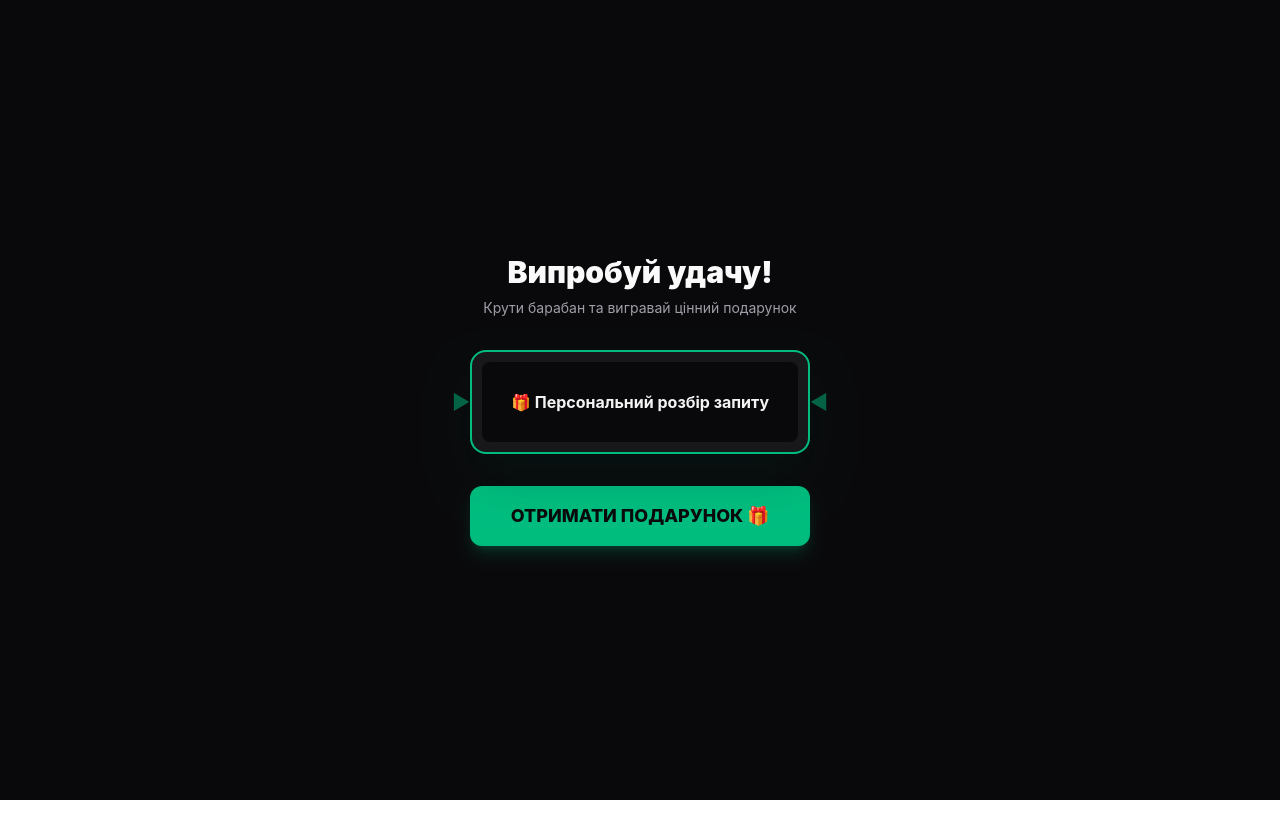
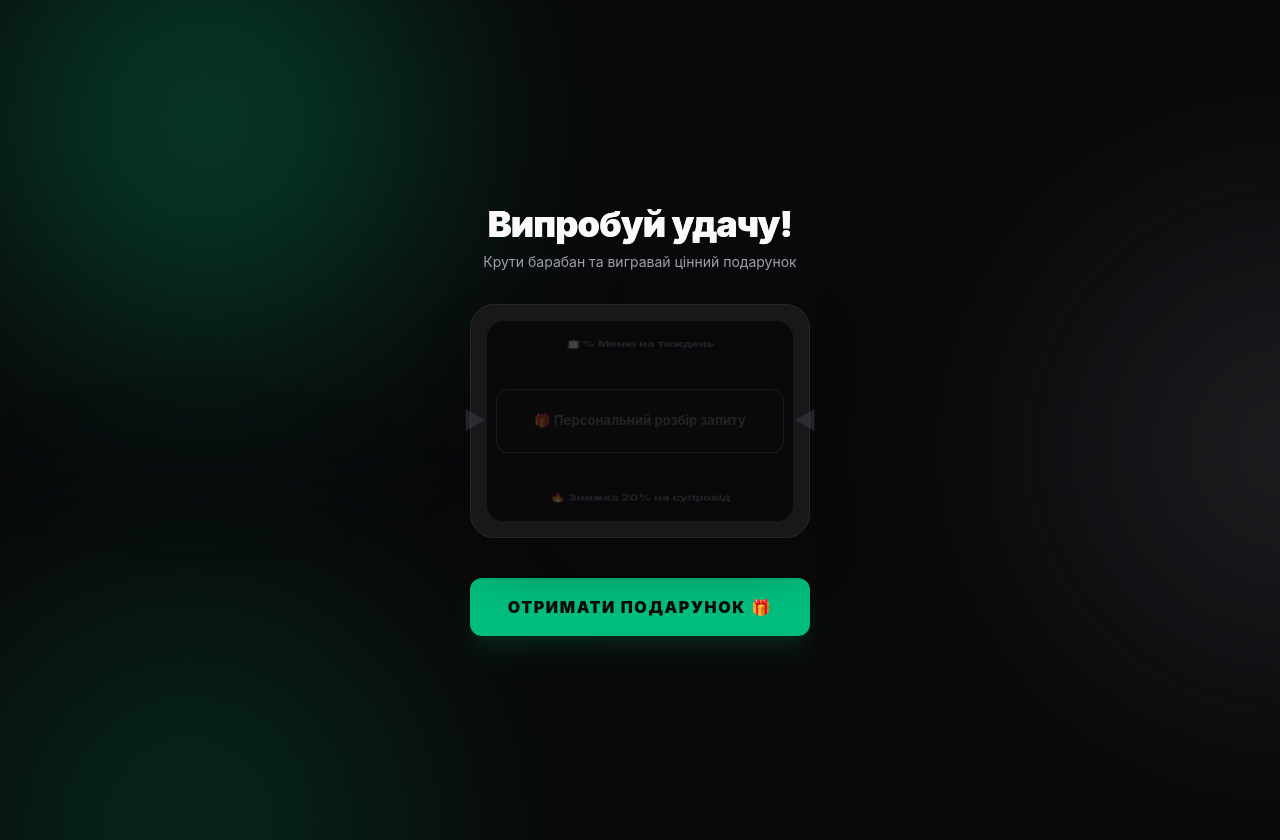
Before and after one commit to LevinIgor/Roulette, a Vue app: page / in a window 1280 px wide. Before the commit the page ends 800 px from the top, so only its background shows below. Built offline with nearby package versions, Linux system fonts and the light colour scheme.

Commit message:
Refactor layout structure in App.vue and vRouletteStep.vue, enhance animations, and update Instagram link in vEndStep.vue

```diff
--- a/index.html
+++ b/index.html
@@ -11,10 +11,10 @@
     <title>Vite App</title>
   </head>
   <body>
-    <div id="app"></div>
     <script
       type="module"
       src="/src/styles/main.css"></script>
+    <div id="app"></div>
     <script
       type="module"
       src="/src/main.js"></script>
--- a/src/App.vue
+++ b/src/App.vue
@@ -20,8 +20,9 @@ async function handleFormComplete(answers) {
     is_solvent: isSolvent,
   };
 
+  currentStep.value = "end";
+
   try {
-    // ⚠️ АДРЕСА МАЄ БУТИ САМЕ ТАКОЮ (відносною):
     const response = await fetch("/api/send-to-manychat", {
       method: "POST",
       headers: {
@@ -35,18 +36,60 @@ async function handleFormComplete(answers) {
   } catch (error) {
     console.error("Помилка відправки:", error);
   }
-
-  currentStep.value = "end";
 }
 </script>
 
 <template>
   <div
-    class="min-h-screen bg-zinc-950 text-zinc-50 flex flex-col justify-center items-center px-4 py-6 font-sans select-none"
+    class="flex flex-col items-center p-5 text-center select-none relative w-full min-h-screen justify-center bg-zinc-950 overflow-hidden"
   >
-    <vRouletteStep v-if="currentStep === 'roulette'" @on-complete="currentStep = 'prize'" />
-    <vPrizeStep v-else-if="currentStep === 'prize'" @on-complete="currentStep = 'form'" />
-    <vFormStep v-else-if="currentStep === 'form'" @on-complete="handleFormComplete" />
-    <vEndStep v-else-if="currentStep === 'end'" />
+    <div class="absolute inset-0 pointer-events-none overflow-hidden z-0 bg-zinc-950">
+      <div
+        class="absolute -top-32 -left-20 w-96 h-96 bg-emerald-500/25 rounded-full blur-[90px] animate-blob transform-gpu"
+      ></div>
+
+      <div
+        class="absolute top-1/4 -right-32 w-96 h-96 bg-zinc-700/40 rounded-full blur-[110px] animate-blob animation-delay-2000 transform-gpu"
+      ></div>
+
+      <div
+        class="absolute -bottom-32 -left-20 w-96 h-96 bg-emerald-600/20 rounded-full blur-[100px] animate-blob animation-delay-4000 transform-gpu"
+      ></div>
+    </div>
+
+    <div class="relative z-10 w-full flex flex-col items-center min-h-full">
+      <vRouletteStep v-if="currentStep === 'roulette'" @on-complete="currentStep = 'prize'" />
+      <vPrizeStep v-else-if="currentStep === 'prize'" @on-complete="currentStep = 'form'" />
+      <vFormStep v-else-if="currentStep === 'form'" @on-complete="handleFormComplete" />
+      <vEndStep v-else-if="currentStep === 'end'" />
+    </div>
   </div>
 </template>
+
+<style scoped>
+/* Додаємо вказівку для браузера, що ці елементи будуть постійно рухатися */
+.animate-blob {
+  will-change: transform;
+  animation: blob-animation 12s infinite alternate ease-in-out;
+}
+
+@keyframes blob-animation {
+  0% {
+    transform: translate(0px, 0px) scale(1);
+  }
+  50% {
+    /* Робимо рух більш помітним — зсув на 40-60 пікселів */
+    transform: translate(100px, 60px) scale(1.2);
+  }
+  100% {
+    transform: translate(-150px, -40px) scale(0.9);
+  }
+}
+
+.animation-delay-2000 {
+  animation-delay: 1s;
+}
+.animation-delay-4000 {
+  animation-delay: 1s;
+}
+</style>
--- a/src/components/steps/vEndStep.vue
+++ b/src/components/steps/vEndStep.vue
@@ -2,7 +2,7 @@
 <script setup>
 // Замени 'твой_ник_инсты' на реальный юзернейм твоего аккаунта.
 // Эта ссылка заставит приложение Instagram на телефоне сразу открыть Директ с тобой.
-const instaDirectUrl = "https://ig.me/m/твой_ник_инсты";
+const instaDirectUrl = "https://ig.me/m/n_nutriition";
 </script>
 
 <template>
--- a/src/components/steps/vRouletteStep.vue
+++ b/src/components/steps/vRouletteStep.vue
@@ -1,54 +1,49 @@
-<!-- src/components/VerticalDrum.vue -->
 <script setup>
-import { ref, onMounted, computed } from "vue";
+import { ref, computed } from "vue";
 
 const emits = defineEmits(["on-complete"]);
 
 const isSpinning = ref(false);
-const showWinnerEffects = ref(false); // Новий стан для активації святкових ефектів
-const offset = ref(0);
-const itemHeight = 80;
+const showWinnerEffects = ref(false);
+const rotationX = ref(0);
 
 const SPIN_DURATION = 4000;
-const SPIN_LOOPS = 8;
+const SPIN_LOOPS = 6; // Скільки разів колесо прокрутиться на 360 градусів
 
 const basePrizes = [
   { id: "consult", text: "🎁 Персональний розбір запиту" },
-  { id: "menu", text: "📋 Меню на тиждень" },
+  { id: "menu", text: "📋% Меню на тиждень" },
   { id: "checkup", text: "🔬 Список аналізів для чек-апу" },
   { id: "kbzhu", text: "📊 Розрахунок ваших КБЖВ" },
   { id: "stress", text: "🧠 Урок про стрес" },
   { id: "weightloss", text: "🍏 Лекція про схуднення" },
   { id: "workout", text: "💪 Програма тренувань" },
-  { id: "discount", text: "🔥 Знижка 20% на індивідуальний супровід" },
+  { id: "discount", text: "🔥 Знижка 20% на супровід" },
 ];
 
-const repeatedPrizes = ref([]);
 const cssDuration = computed(() => `${SPIN_DURATION / 1000}s`);
 
-onMounted(() => {
-  for (let i = 0; i < SPIN_LOOPS; i++) {
-    repeatedPrizes.value.push(...basePrizes);
-  }
-});
-
-const spinDrum = async () => {
+const spinDrum = () => {
   if (isSpinning.value) return;
   isSpinning.value = true;
-  showWinnerEffects.value = false; // Скидаємо ефекти перед новим стартом
+  showWinnerEffects.value = false;
 
+  // Нам потрібно, щоб виграв "consult". Він стоїть першим (індекс 0).
   const mainPrizeIndex = basePrizes.findIndex((p) => p.id === "consult");
-  const targetIndex = repeatedPrizes.value.length - basePrizes.length + mainPrizeIndex;
+  const degreesPerItem = 360 / basePrizes.length; // 45 градусів на кожен елемент
 
-  offset.value = targetIndex * itemHeight;
+  // Кінцева точка: повні оберти + ідеальне вирівнювання на цільовий приз
+  const targetDegrees = 360 * SPIN_LOOPS + mainPrizeIndex * degreesPerItem;
+
+  // Крутимо в мінус, щоб барабан котився зверху вниз на користувача
+  rotationX.value = -targetDegrees;
 
   setTimeout(async () => {
     isSpinning.value = false;
-    showWinnerEffects.value = true; // 🔥 Вмикаємо салют та сяйво в момент зупинки!
+    showWinnerEffects.value = true;
 
-    // Подовжуємо паузу до 1.5 секунди, щоб користувач насолодився моментом виграшу
-    await new Promise((resolve) => setTimeout(resolve, 1500));
-
+    // Робимо паузу, щоб людина побачила ефекти виграшу
+    await new Promise((resolve) => setTimeout(resolve, 1800));
     emits("on-complete");
   }, SPIN_DURATION);
 };
@@ -56,71 +51,84 @@ const spinDrum = async () => {
 
 <template>
   <div
-    class="flex flex-col items-center p-5 text-center select-none relative w-full max-w-md mx-auto"
+    class="flex flex-col items-center p-5 text-center select-none relative w-full max-w-md mx-auto min-h-screen justify-center"
   >
-    <h1 class="text-3xl font-black text-zinc-50 mb-2">Випробуй удачу!</h1>
-    <p class="text-zinc-400 text-sm mb-8">Крути барабан та вигравай цінний подарунок</p>
+    <div class="transition-all duration-500" :class="{ 'scale-95 opacity-30': isSpinning }">
+      <h1
+        class="text-4xl font-black text-zinc-50 mb-2 tracking-tight bg-gradient-to-b from-zinc-50 to-zinc-400 bg-clip-text text-transparent"
+      >
+        Випробуй удачу!
+      </h1>
+      <p class="text-zinc-400 text-sm mb-8">Крути барабан та вигравай цінний подарунок</p>
+    </div>
 
-    <!-- ГОЛОВНИЙ КОНТЕЙНЕР БАРАБАНА -->
     <div
       :class="
         showWinnerEffects
-          ? 'border-emerald-400 shadow-[0_0_50px_rgba(16,185,129,0.4)] scale-[1.02]'
-          : 'border-emerald-500 shadow-emerald-950/30'
+          ? 'border-emerald-400 shadow-[0_0_60px_rgba(16,185,129,0.35)] scale-[1.03]'
+          : 'border-zinc-800 shadow-zinc-950/90'
       "
-      class="relative w-full max-w-85 bg-zinc-900 border-2 p-2.5 rounded-2xl shadow-2xl transition-all duration-500 ease-out z-10"
+      class="relative w-full max-w-85 bg-zinc-900 border p-4 rounded-3xl shadow-2xl transition-all duration-700 ease-out z-10"
     >
-      <!-- ДЕКОРАТИВНІ СВЯТКОВІ ЕЛЕМЕНТИ (ВИЛІТАЮТЬ ПРИ ВИГРАШІ) -->
-      <div v-if="showWinnerEffects" class="absolute inset-0 pointer-events-none z-20">
-        <span class="absolute -top-12 -left-6 text-3xl animate-pop-1">🎉</span>
-        <span class="absolute -top-10 -right-8 text-4xl animate-pop-2">✨</span>
-        <span class="absolute -bottom-10 -left-8 text-3xl animate-pop-3">🔥</span>
-        <span class="absolute -bottom-12 -right-6 text-4xl animate-pop-4">🌟</span>
+      <div v-if="showWinnerEffects" class="absolute inset-0 pointer-events-none z-30">
+        <span class="absolute top-0 left-0 text-4xl animate-pop-1">🎉</span>
+        <span class="absolute top-0 right-0 text-4xl animate-pop-2">✨</span>
+        <span class="absolute bottom-0 left-0 text-4xl animate-pop-3">🔥</span>
+        <span class="absolute bottom-0 right-0 text-4xl animate-pop-4">🌟</span>
       </div>
 
-      <!-- Бічні маркери-стрілочки (блимають червоним/зеленим під час виграшу) -->
       <div
-        :class="showWinnerEffects ? 'text-emerald-400 scale-125' : 'text-emerald-500 animate-pulse'"
-        class="absolute -left-5 top-1/2 -translate-y-1/2 text-xl transition-all duration-300"
+        :class="showWinnerEffects ? 'text-emerald-400 scale-130' : 'text-zinc-700 animate-pulse'"
+        class="absolute -left-2 top-1/2 -translate-y-1/2 text-2xl transition-all duration-300 z-20 font-black"
       >
         ▶
       </div>
       <div
-        :class="showWinnerEffects ? 'text-emerald-400 scale-125' : 'text-emerald-500 animate-pulse'"
-        class="absolute -right-5 top-1/2 -translate-y-1/2 text-xl transition-all duration-300"
+        :class="showWinnerEffects ? 'text-emerald-400 scale-130' : 'text-zinc-700 animate-pulse'"
+        class="absolute -right-2 top-1/2 -translate-y-1/2 text-2xl transition-all duration-300 z-20 font-black"
       >
         ◀
       </div>
 
-      <!-- ВІКОНЦЕ ПЕРЕГЛЯДУ ПРИЗУ -->
       <div
         :class="
           showWinnerEffects
-            ? 'bg-emerald-950/20 border border-emerald-500/30 animate-winner-bounce'
-            : 'bg-zinc-950 border-transparent'
+            ? 'bg-emerald-500/5 border-emerald-500/20'
+            : 'bg-zinc-950 border-zinc-950'
         "
-        class="overflow-hidden rounded-lg relative transition-all duration-300"
-        :style="{ height: itemHeight + 'px' }"
+        class="rounded-2xl relative transition-all duration-500 border h-[200px] flex items-center justify-center viewport-3d"
       >
         <div
-          class="flex flex-col will-change-transform"
+          class="absolute inset-x-0 top-0 h-14 bg-gradient-to-b from-zinc-950 via-zinc-950/90 to-transparent pointer-events-none z-20 rounded-t-2xl"
+        ></div>
+        <div
+          class="absolute inset-x-0 bottom-0 h-14 bg-gradient-to-t from-zinc-950 via-zinc-950/90 to-transparent pointer-events-none z-20 rounded-b-2xl"
+        ></div>
+
+        <div
+          class="absolute inset-x-2 h-16 top-1/2 -translate-y-1/2 border border-zinc-800/60 bg-zinc-900/10 pointer-events-none rounded-xl z-10"
+          :class="{ 'border-emerald-500/30 bg-emerald-500/5': showWinnerEffects }"
+        ></div>
+
+        <div
+          class="wheel-3d will-change-transform"
           :style="{
-            transform: `translateY(-${offset}px)`,
+            transform: `rotateX(${rotationX}deg)`,
             transition: isSpinning
-              ? `transform ${cssDuration} cubic-bezier(0.1, 0.8, 0.1, 1)`
+              ? `transform ${cssDuration} cubic-bezier(0.15, 0.85, 0.15, 1)`
               : 'none',
           }"
         >
           <div
-            v-for="(prize, index) in repeatedPrizes"
-            :key="index"
+            v-for="(prize, index) in basePrizes"
+            :key="prize.id"
             :class="
               showWinnerEffects && prize.id === 'consult'
-                ? 'text-emerald-400 font-black'
-                : 'text-zinc-100'
+                ? 'text-emerald-400 font-black text-sm sm:text-base opacity-100'
+                : 'text-zinc-500 font-bold text-xs opacity-25'
             "
-            class="text-center text-sm sm:text-base font-bold flex items-center justify-center px-2 transition-colors duration-300"
-            :style="{ height: itemHeight + 'px' }"
+            class="item-3d text-center"
+            :style="{ transform: `rotateX(${index * 45}deg) translateZ(102px)` }"
           >
             {{ prize.text }}
           </div>
@@ -128,98 +136,125 @@ const spinDrum = async () => {
       </div>
     </div>
 
-    <!-- КНОПКА ЗАПУСКУ -->
     <button
       @click="spinDrum"
       :disabled="isSpinning || showWinnerEffects"
-      class="mt-8 w-full max-w-85 py-4 text-lg font-extrabold rounded-xl transition-all duration-200 active:scale-[0.98] disabled:bg-zinc-800 disabled:text-zinc-600 disabled:cursor-not-allowed bg-emerald-500 text-zinc-950 hover:bg-emerald-400 shadow-lg shadow-emerald-500/20"
+      class="mt-10 w-full max-w-85 py-4 text-base font-black rounded-xl transition-all duration-300 active:scale-[0.97] disabled:bg-zinc-900 disabled:text-zinc-700 disabled:border-zinc-800 border border-transparent disabled:cursor-not-allowed bg-emerald-500 text-zinc-950 hover:bg-emerald-400 shadow-xl shadow-emerald-500/10 uppercase tracking-widest relative overflow-hidden group"
     >
-      <span v-if="isSpinning">Барабан крутиться...</span>
-      <span v-else-if="showWinnerEffects">ВІТАЄМО З ВИГРАШЕМ! 🥳</span>
+      <span
+        class="absolute inset-0 w-full h-full bg-gradient-to-r from-transparent via-white/20 to-transparent -translate-x-full group-hover:animate-shine"
+      ></span>
+      <span v-if="isSpinning">Очікуйте...</span>
+      <span v-else-if="showWinnerEffects">ВІТАЄМО! 🥳</span>
       <span v-else>ОТРИМАТИ ПОДАРУНОК 🎁</span>
     </button>
   </div>
 </template>
 
 <style scoped>
-/* Анімація поштовху виграшного віконця */
-@keyframes winnerBounce {
-  0%,
+/* Створення глибини перспективи */
+.viewport-3d {
+  perspective: 1200px;
+  transform-style: preserve-3d;
+}
+
+/* Барабан, який обертає верстви у 3D */
+.wheel-3d {
+  position: relative;
+  width: 100%;
+  height: 64px;
+  transform-style: preserve-3d;
+}
+
+/* Елемент циліндра */
+.item-3d {
+  position: absolute;
+  inset: 0;
+  width: 100%;
+  height: 64px;
+  display: flex;
+  align-items: center;
+  justify-content: center;
+  padding: 0 16px;
+  /* Ховаємо елементи, коли вони йдуть на задню стінку барабана */
+  backface-visibility: hidden;
+  -webkit-backface-visibility: hidden;
+}
+
+/* Відблиск на кнопці */
+@keyframes shine {
   100% {
-    transform: scale(1);
-  }
-  50% {
-    transform: scale(1.05);
+    transform: translateX(100%);
   }
 }
-.animate-winner-bounce {
-  animation: winnerBounce 0.6s cubic-bezier(0.25, 1, 0.5, 1) 2;
+.group-hover\:animate-shine:hover {
+  animation: shine 0.8s ease-out;
 }
 
-/* Кастомні мікро-анімації вилітаючих емоджі (святковий вибух) */
-@keyframes popLeftTop {
+/* Анімації конфеті */
+@keyframes popLT {
   0% {
     transform: translate(0, 0) scale(0);
     opacity: 0;
   }
-  50% {
+  25% {
     opacity: 1;
   }
   100% {
-    transform: translate(-20px, -25px) scale(1.3) rotate(-15deg);
-    opacity: 1;
+    transform: translate(-140px, -150px) scale(1.5) rotate(-30deg);
+    opacity: 0;
   }
 }
-@keyframes popRightTop {
+@keyframes popRT {
   0% {
     transform: translate(0, 0) scale(0);
     opacity: 0;
   }
-  50% {
+  25% {
     opacity: 1;
   }
   100% {
-    transform: translate(20px, -25px) scale(1.3) rotate(15deg);
-    opacity: 1;
+    transform: translate(140px, -150px) scale(1.5) rotate(30deg);
+    opacity: 0;
   }
 }
-@keyframes popLeftBottom {
+@keyframes popLB {
   0% {
     transform: translate(0, 0) scale(0);
     opacity: 0;
   }
-  50% {
+  25% {
     opacity: 1;
   }
   100% {
-    transform: translate(-20px, 25px) scale(1.3) rotate(-10deg);
-    opacity: 1;
+    transform: translate(-140px, 150px) scale(1.5) rotate(-20deg);
+    opacity: 0;
   }
 }
-@keyframes popRightBottom {
+@keyframes popRB {
   0% {
     transform: translate(0, 0) scale(0);
     opacity: 0;
   }
-  50% {
+  25% {
     opacity: 1;
   }
   100% {
-    transform: translate(20px, 25px) scale(1.3) rotate(10deg);
-    opacity: 1;
+    transform: translate(140px, 150px) scale(1.5) rotate(20deg);
+    opacity: 0;
   }
 }
 
 .animate-pop-1 {
-  animation: popLeftTop 0.5s cubic-bezier(0.175, 0.885, 0.32, 1.275) forwards;
+  animation: popLT 0.8s cubic-bezier(0.1, 0.8, 0.3, 1) forwards;
 }
 .animate-pop-2 {
-  animation: popRightTop 0.5s cubic-bezier(0.175, 0.885, 0.32, 1.275) forwards;
+  animation: popRT 0.8s cubic-bezier(0.1, 0.8, 0.3, 1) forwards;
 }
 .animate-pop-3 {
-  animation: popLeftBottom 0.5s cubic-bezier(0.175, 0.885, 0.32, 1.275) forwards;
+  animation: popLB 0.8s cubic-bezier(0.1, 0.8, 0.3, 1) forwards;
 }
 .animate-pop-4 {
-  animation: popRightBottom 0.5s cubic-bezier(0.175, 0.885, 0.32, 1.275) forwards;
+  animation: popRB 0.8s cubic-bezier(0.1, 0.8, 0.3, 1) forwards;
 }
 </style>
--- a/src/styles/main.css
+++ b/src/styles/main.css
@@ -1 +1,6 @@
 @import "tailwindcss";
+
+body, #app{
+    margin: 0;
+    padding: 0;
+}
```
